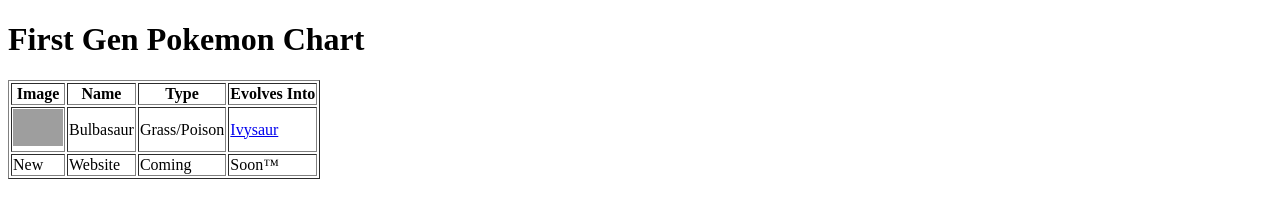
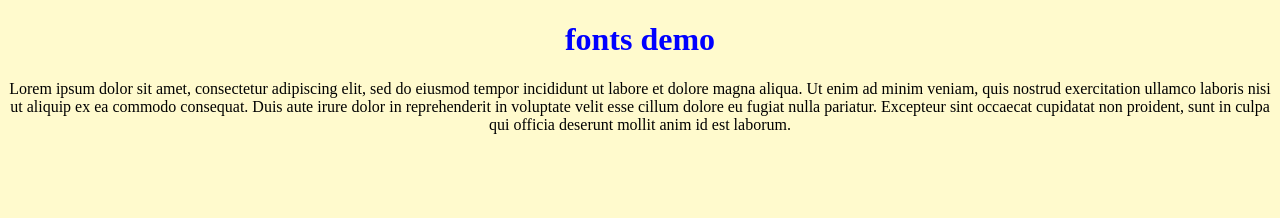
Before and after one commit to thesaddestgravy/the-harding-repo, a plain HTML site: page index.html in a window 1280 px wide. Drawn offline with Linux system fonts and the light colour scheme; grey boxes are pictures that could not be loaded.

Commit message:
removed pokemon chart, added lorem ipsum

```diff
--- /dev/null
+++ b/app.css
@@ -0,0 +1,14 @@
+h1 {
+    color: blue;
+}
+body {
+    background-color: lemonchiffon;
+}
+
+p {
+    text-align: center;
+}
+
+h1 {
+    text-align: center;
+}
--- a/index.html
+++ b/index.html
@@ -1,36 +1,18 @@
 <!DOCTYPE html>
 <html>
     <head>
+    <link rel = "stylesheet" type = "text/css" href = "app.css">
+    </head>
+    <body>
+        <h1>fonts demo</h1>
+        <p>
+            Lorem ipsum dolor sit amet, consectetur adipiscing elit, sed do eiusmod tempor incididunt ut labore et dolore
+            magna aliqua. Ut enim ad minim veniam, quis nostrud exercitation ullamco laboris nisi ut aliquip ex ea commodo
+            consequat. Duis aute irure dolor in reprehenderit in voluptate velit
+            esse cillum dolore eu fugiat nulla pariatur.
+            Excepteur sint occaecat cupidatat non proident,
+            sunt in culpa qui officia deserunt mollit anim id est laborum.
+        </p>
 
-    </head>
-    <!--<body style = "background-color:grey;"> -->
-    <body>
-        <h1>First Gen Pokemon Chart</h1>
-    <table border="1">
-        <thead>
-            <th>Image</th>
-            <th>Name</th>
-            <th>Type</th>
-            <th>Evolves Into</th>
-        </thead>
-        <tbody>
-        <tr>
-            <td>
-                <img width = "50" src = "http://img4.wikia.nocookie.net/__cb20140328190757/pokemon/images/thumb/2/21/001Bulbasaur.png/200px-001Bulbasaur.png">
-            </td>
-            <td>Bulbasaur</td>
-            <td>Grass/Poison</td>
-            <td>
-            <a href = "http://pokemon.wikia.com/wiki/Ivysaur">Ivysaur</a>
-            </td>
-        </tr>
-        <tr>
-            <td>New</td>
-            <td>Website</td>
-            <td>Coming</td>
-            <td>Soon™</td>
-        </tr>
-        </tbody>
-    </table>
     </body>
 </html>
```
